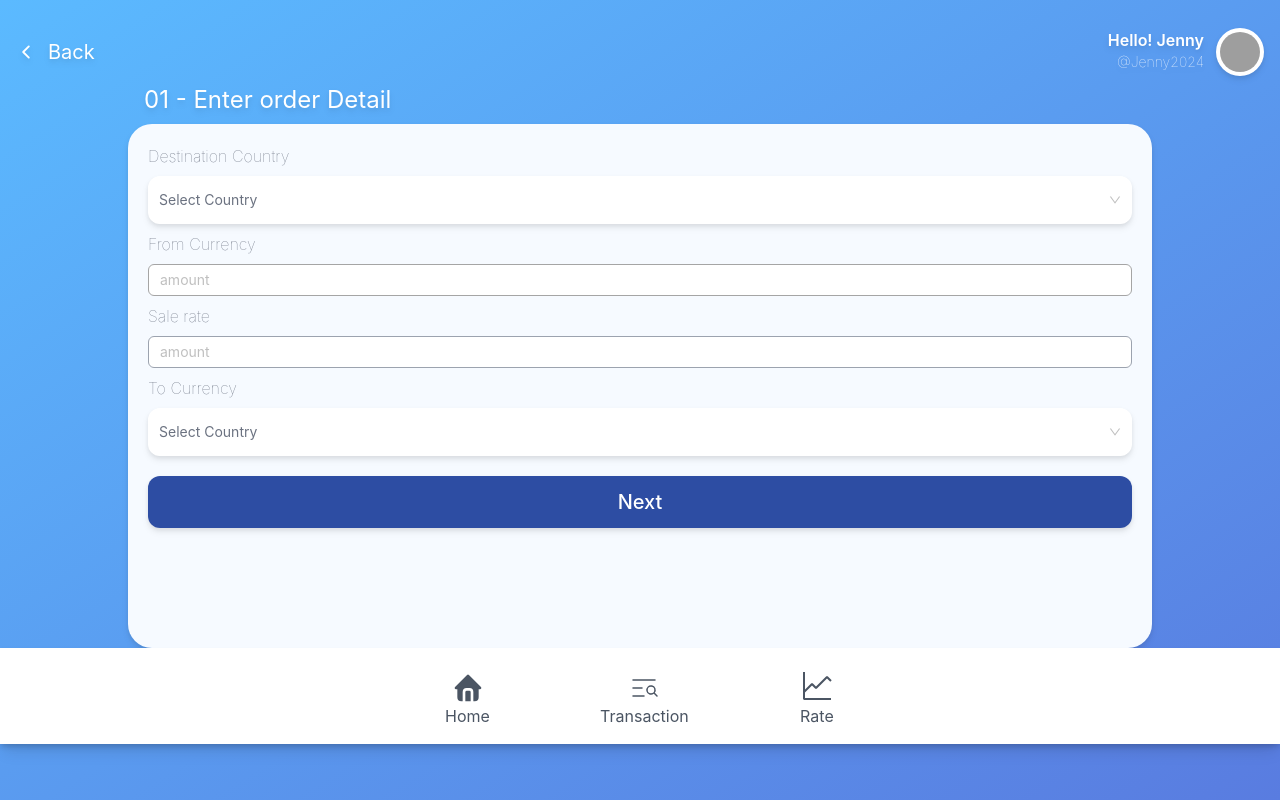
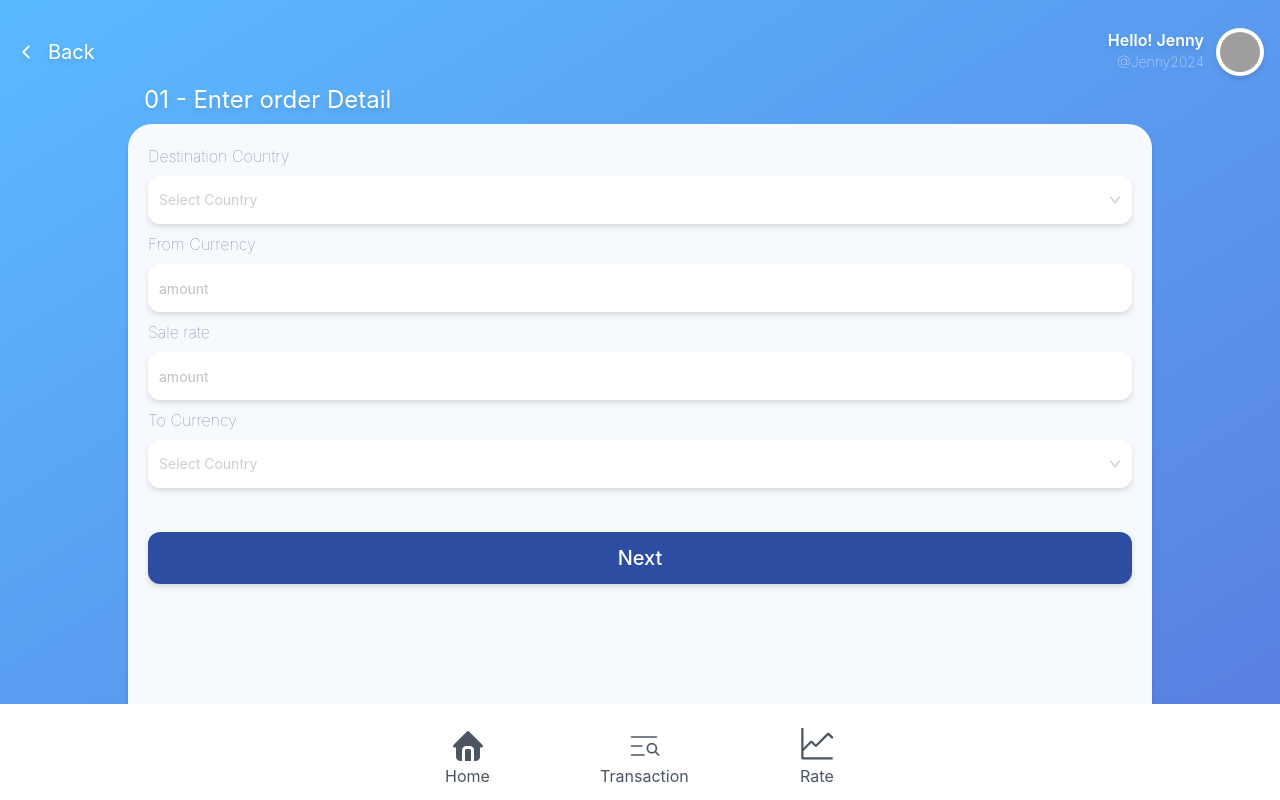
Before and after one commit to artpopor/mexar-client-app, a React (Vite) app: page /home in a window 1280 px wide. Both pictures are taken after a click on the button 504 px from the left and 241 px from the top of the page. Built offline with nearby package versions, Linux system fonts and the light colour scheme; no server answers; grey boxes are pictures that could not be loaded.

Commit message:
fix bottom bar round 2

```diff
--- a/src/components/MenuBar.tsx
+++ b/src/components/MenuBar.tsx
@@ -4,8 +4,10 @@ import { VscGraphLine } from "react-icons/vsc";
 
 const MenuBar = () => {
   return (
-    <div className="bg-white w-full h-24   flex flex-cols justify-around p-4 shadow-lg"
-    style={{position:'sticky',zIndex:2,bottom:0}}
+    <div
+      className="bg-white w-full h-24   flex flex-cols justify-around p-4 shadow-lg"
+      // className="fixed bottom-0 left-0 z-50 w-full h-16 bg-white border-t border-gray-200 dark:bg-gray-700 dark:border-gray-600"
+      style={{ position: "sticky", zIndex: 2, bottom: 0, WebkitBoxSizing:'border-box',MozBoxSizing:'border-box',boxSizing:'border-box',display:'block',float:'left', }}
     >
       <div className="w-full flex flex-cols justify-around max-w-[500px] text-gray-600 mt-2 mx-auto">
         <div className="flex flex-col items-center">
--- a/src/components/components.css
+++ b/src/components/components.css
@@ -34,7 +34,7 @@
         border-radius: 50%;
       }
       .custom-select .ant-select-selection-placeholder {
-        color: rgb(107 114 128) !important; /* Change this to your desired color */
+        color: rgb(205, 206, 208) !important; /* Change this to your desired color */
         opacity: 1 !important;  /* Ensure the opacity is set for visibility */
       }
       .custom-select-country .ant-select-selector {
@@ -46,4 +46,5 @@
         margin : 0 !important;
         border : 0 !important;
         color : rgb(107 114 128) !important;
+        filter: drop-shadow(0 4px 3px rgb(0 0 0 / 0.07)) drop-shadow(0 2px 2px rgb(0 0 0 / 0.06)) !important;
       }
--- a/src/output.css
+++ b/src/output.css
@@ -574,6 +574,14 @@ video {
   bottom: 0px;
 }
 
+.left-0 {
+  left: 0px;
+}
+
+.z-50 {
+  z-index: 50;
+}
+
 .m-1 {
   margin: 0.25rem;
 }
@@ -617,6 +625,10 @@ video {
 
 .mb-\[100px\] {
   margin-bottom: 100px;
+}
+
+.block {
+  display: block;
 }
 
 .inline-block {
@@ -677,6 +689,18 @@ video {
 
 .h-11 {
   height: 2.75rem;
+}
+
+.h-\[1-\] {
+  height: 1-;
+}
+
+.h-\[100\%\] {
+  height: 100%;
+}
+
+.h-16 {
+  height: 4rem;
 }
 
 .min-h-screen {
@@ -859,6 +883,10 @@ video {
   border-radius: 0.5rem !important;
 }
 
+.rounded-md {
+  border-radius: 0.375rem;
+}
+
 .rounded-r-none {
   border-top-right-radius: 0px;
   border-bottom-right-radius: 0px;
@@ -899,8 +927,17 @@ video {
   border-bottom-left-radius: 0px;
 }
 
+.rounded-b-none {
+  border-bottom-right-radius: 0px;
+  border-bottom-left-radius: 0px;
+}
+
 .border {
   border-width: 1px;
+}
+
+.border-t {
+  border-top-width: 1px;
 }
 
 .border-none {
@@ -942,6 +979,11 @@ video {
 .border-\[\#a5a5a5\] {
   --tw-border-opacity: 1;
   border-color: rgb(165 165 165 / var(--tw-border-opacity));
+}
+
+.border-gray-200 {
+  --tw-border-opacity: 1;
+  border-color: rgb(229 231 235 / var(--tw-border-opacity));
 }
 
 .\!bg-slate-950 {
@@ -1179,6 +1221,16 @@ video {
   filter: var(--tw-blur) var(--tw-brightness) var(--tw-contrast) var(--tw-grayscale) var(--tw-hue-rotate) var(--tw-invert) var(--tw-saturate) var(--tw-sepia) var(--tw-drop-shadow);
 }
 
+.drop-shadow-sm {
+  --tw-drop-shadow: drop-shadow(0 1px 1px rgb(0 0 0 / 0.05));
+  filter: var(--tw-blur) var(--tw-brightness) var(--tw-contrast) var(--tw-grayscale) var(--tw-hue-rotate) var(--tw-invert) var(--tw-saturate) var(--tw-sepia) var(--tw-drop-shadow);
+}
+
+.drop-shadow-xl {
+  --tw-drop-shadow: drop-shadow(0 20px 13px rgb(0 0 0 / 0.03)) drop-shadow(0 8px 5px rgb(0 0 0 / 0.08));
+  filter: var(--tw-blur) var(--tw-brightness) var(--tw-contrast) var(--tw-grayscale) var(--tw-hue-rotate) var(--tw-invert) var(--tw-saturate) var(--tw-sepia) var(--tw-drop-shadow);
+}
+
 :root {
   font-family: Inter, system-ui, Avenir, Helvetica, Arial, sans-serif;
   line-height: 1.5;
@@ -1194,6 +1246,26 @@ html, body, #root, .wrapper {
 
 .ant-switch-checked {
   background-color: red;
+}
+
+.placeholder\:text-red-400::-moz-placeholder {
+  --tw-text-opacity: 1;
+  color: rgb(248 113 113 / var(--tw-text-opacity));
+}
+
+.placeholder\:text-red-400::placeholder {
+  --tw-text-opacity: 1;
+  color: rgb(248 113 113 / var(--tw-text-opacity));
+}
+
+.placeholder\:text-gray-500::-moz-placeholder {
+  --tw-text-opacity: 1;
+  color: rgb(107 114 128 / var(--tw-text-opacity));
+}
+
+.placeholder\:text-gray-500::placeholder {
+  --tw-text-opacity: 1;
+  color: rgb(107 114 128 / var(--tw-text-opacity));
 }
 
 .focus\:border:focus {
@@ -1239,3 +1311,15 @@ html, body, #root, .wrapper {
     width: 20vw;
   }
 }
+
+@media (prefers-color-scheme: dark) {
+  .dark\:border-gray-600 {
+    --tw-border-opacity: 1;
+    border-color: rgb(75 85 99 / var(--tw-border-opacity));
+  }
+
+  .dark\:bg-gray-700 {
+    --tw-bg-opacity: 1;
+    background-color: rgb(55 65 81 / var(--tw-bg-opacity));
+  }
+}
--- a/src/pages/HomePage.tsx
+++ b/src/pages/HomePage.tsx
@@ -31,7 +31,7 @@ const HomePage = () => {
     const to_currency = items[0].to_currency.code;
     const to_amount = parseFloat(items[0].to_amount).toFixed(2);
     return (
-      <div className="bg-white mb-2 w-full p-3 px-4 rounded-lg  drop-shadow-md flex flex-cols justify-between content-between">
+      <div className="bg-white mb-2 w-full p-3 px-4 rounded-lg  drop-shadow-md flex flex-cols justify-between content-between ">
         <div className="w-full flex flex-cols content-center self-center gap-3">
           <p className="self-center text-gray-500">{formattedDate}</p>
           <img
@@ -53,8 +53,9 @@ const HomePage = () => {
       </div>
     );
   };
+
   return (
-    <div className="flex flex-col  justify-start  content-around h-full items-center drop-shadow-md min-h-screen">
+    <div className="flex flex-col justify-start  content-around h-full items-center drop-shadow-md">
       <div className=" flex flex-cols content-center text-center justify-between w-full px-4 mt-7">
         <div className="text-white text-3xl content-center ">
           <GoGear />
@@ -62,7 +63,7 @@ const HomePage = () => {
         <ProfileSection />
       </div>
       {/* Main Content here */}
-      <div className="bg-[#F6FAFF]  mt-7 p-5 w-full md:w-[80vw] rounded-3xl  flex flex-col gap-3 ">
+      <div className="bg-[#F6FAFF]  mt-7 p-5 w-full md:w-[80vw] rounded-3xl  flex flex-col gap-3 h-full rounded-b-none">
         <p className="font-medium text-gray-500">Services</p>
         <div className="flex self-center lg:self-start flex-cols justify-between w-full max-w-[450px] lg:w-[400px] bg-gradient-to-br from-[#5BBBFF] to-[#5983E4] rounded-3xl p-5">
           <div className="text-white">
--- a/src/pages/Login.tsx
+++ b/src/pages/Login.tsx
@@ -16,8 +16,7 @@ import {
   useGetUserTransactionQuery,
 } from "../services/jsonServerApi";
 import { MdMoodBad } from "react-icons/md";
-import PhoneInput from "../components/PhoneInput";
-
+import PhoneInput from "../components/phoneInput";
 const Login = () => {
   const [step, setStep] = useState<String>("getBasicInfomation");
   const navigate = useNavigate();
--- a/src/pages/Remmittance.tsx
+++ b/src/pages/Remmittance.tsx
@@ -8,16 +8,12 @@ import { IoChevronBack } from "react-icons/io5";
 import ProfileSection from "./ProfileSection";
 import CustomSelect from "../components/Select";
 // import Input from "../components/Input";
-import {  Input, Select, Space } from 'antd';
+import { Input, Select, Space } from "antd";
 
 const Remmittance = () => {
   const navigate = useNavigate();
-  const draftArrayData = [1, 2, 3, 4, 5, 6];
-  const profileImgUrl =
-    "https://images.unsplash.com/photo-1542596594-649edbc13630?q=80&w=1000&auto=format&fit=crop&ixlib=rb-4.0.3&ixid=M3wxMjA3fDB8MHxzZWFyY2h8N3x8aGFwcHklMjBnaXJsfGVufDB8fDB8fHww";
-
   return (
-    <div className="flex flex-col  justify-start  content-around  items-center drop-shadow-md">
+    <div className="flex flex-col  justify-start  content-around  items-center drop-shadow-md h-full">
       <div className=" flex flex-cols content-center text-center justify-between w-full px-4 mt-7">
         <div
           onClick={() => navigate("/home")}
@@ -29,27 +25,32 @@ const Remmittance = () => {
         <ProfileSection />
       </div>
       {/* Main Content here */}
-      <p className="text-white text-start w-full mt-2 px-4 text-2xl md:w-[80vw] ">
+      <p className="text-white text-start w-full mt-2 px-4 text-2xl md:w-[80vw]  ">
         01 - Enter order Detail
       </p>
-      <div className="bg-[#F6FAFF] mt-2 p-5 w-full md:w-[80vw] rounded-3xl h-full flex flex-col gap-5 justify-between">
-        <div className='flex flex-col gap-2'>
+      <div className="bg-[#F6FAFF] mt-2 p-5 w-full md:w-[80vw] rounded-3xl h-full flex flex-col gap-5 justify-between rounded-b-none">
+        <div className="flex flex-col gap-2">
           <p className="font-thin text-gray-500">Destination Country</p>
           <CustomSelect className="h-12" placeholder="Select Country" />
           <p className="font-thin text-gray-500">From Currency</p>
-          <Input className="border border-[#a5a5a5]" placeholder={"amount"} />
+          <Input
+            className="border border-none drop-shadow-md h-12 rounded-xl "
+            placeholder={"amount"}
+          />
           <p className="font-thin text-gray-500">Sale rate</p>
-          <Input className="border border-gray-400" placeholder={"amount"} />
+          <Input
+            className="border border-none drop-shadow-md h-12 rounded-xl"
+            placeholder={"amount"}
+          />
           <p className="font-thin text-gray-500">To Currency</p>
           <CustomSelect className="h-12" placeholder="Select Country" />
-
         </div>
 
-          <Button className="w-full mb-[100px] text-white font-light drop-shadow-md !bg-[#2d4da3]">Next</Button>
+        <Button className="w-full mb-[100px] text-white font-light drop-shadow-md !bg-[#2d4da3]">
+          Next
+        </Button>
       </div>
-    <div>
-
-    </div>
+      <div></div>
       <MenuBar />
     </div>
   );
```
